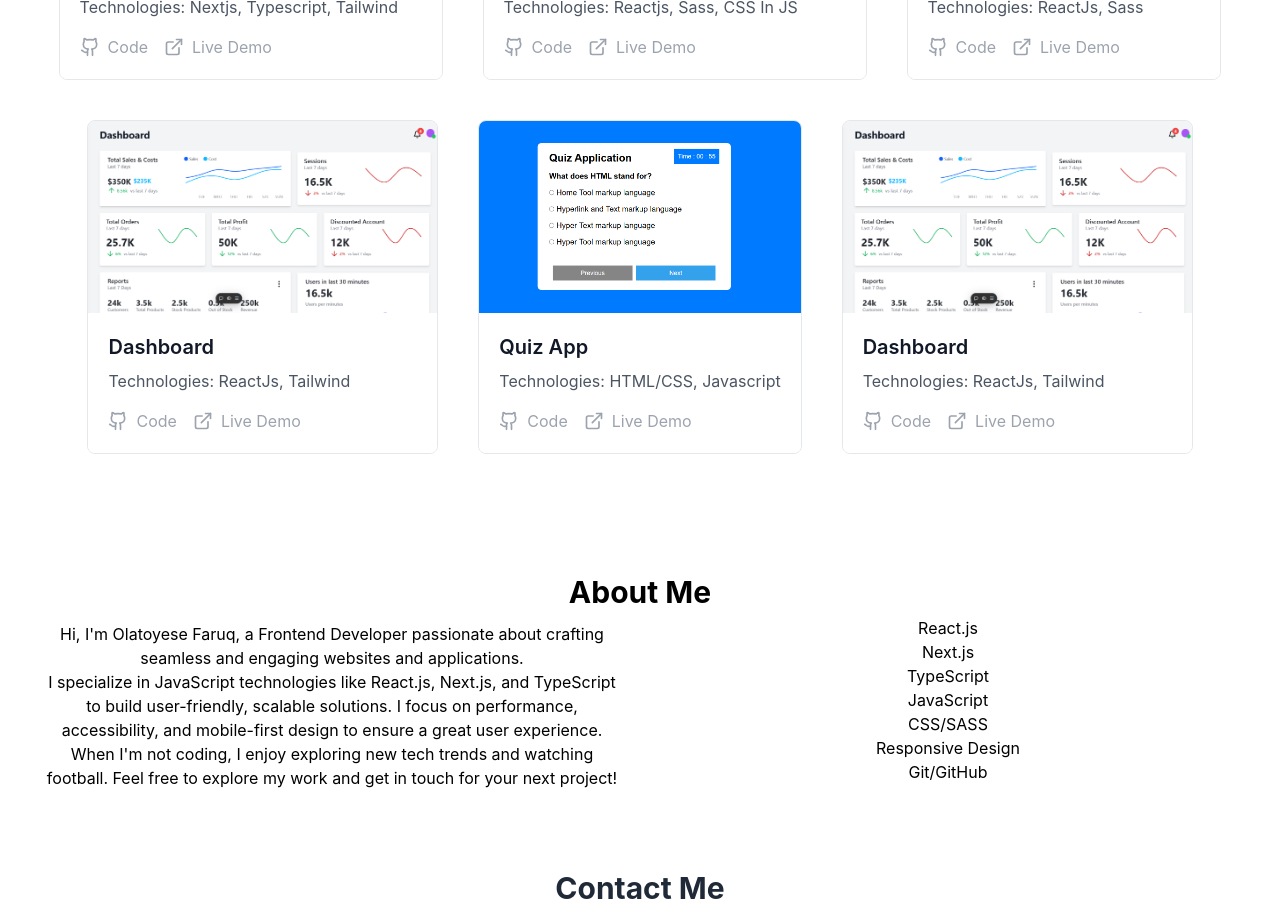
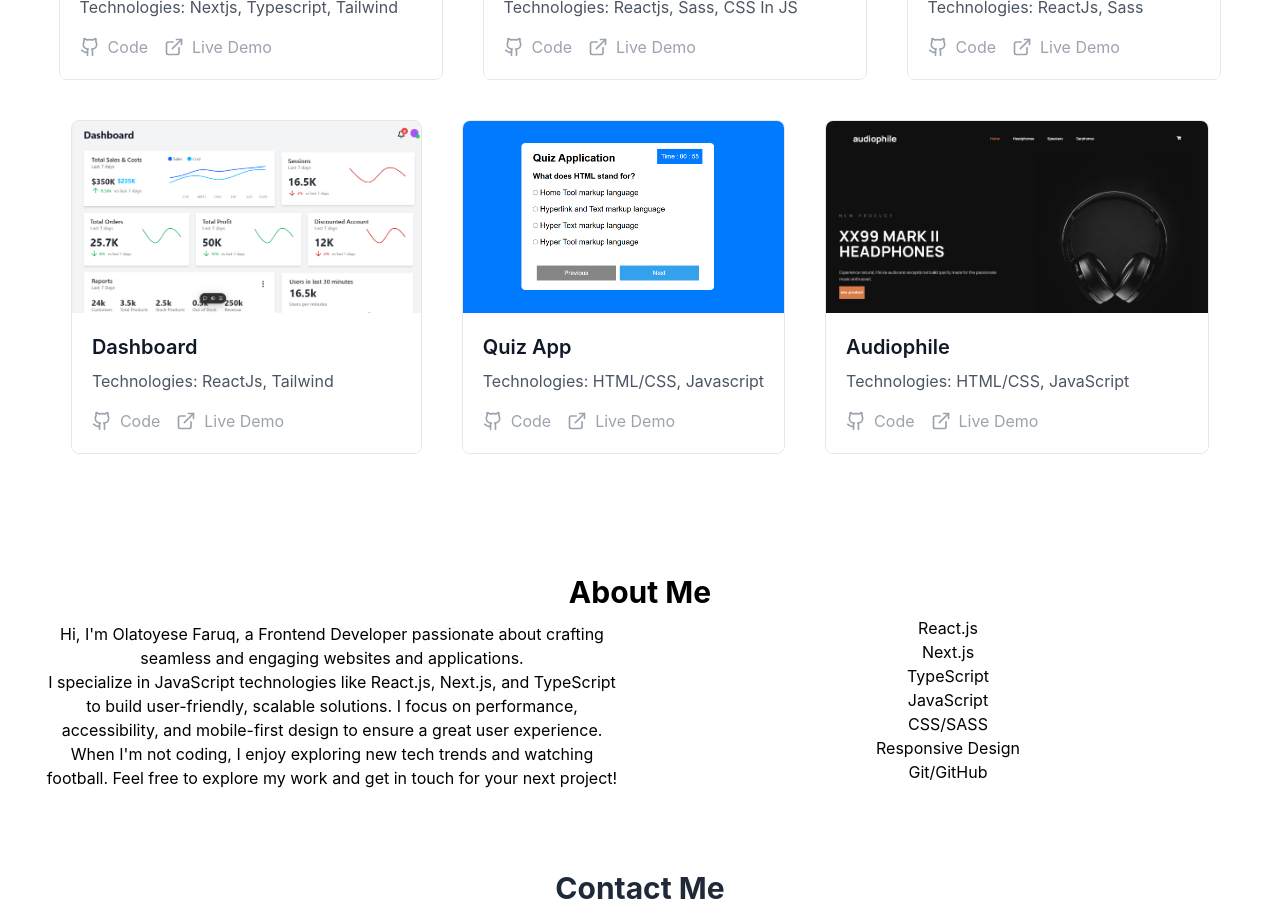
Before and after one commit to Wheezy049/Portfolio, a React (Create React App) app: page / in a window 1280 px wide. Shown: the part 920-1837 px from the top of the page. Built offline with nearby package versions, Linux system fonts and the light colour scheme.

Commit message:
initail commit

```diff
--- a/src/components/project.js
+++ b/src/components/project.js
@@ -101,11 +101,11 @@ const project = [
     href2: 'https://github.com/Wheezy049/Quiz-App',
   },
   {
-    title: 'Dashboard',
-    technologies: 'ReactJs, Tailwind',
-    img: '/dashboard.png',
-    href: 'https://dashboard-woad-one-36.vercel.app/',
-    href2: 'https://github.com/Wheezy049/Dashboard',
+    title: 'Audiophile',
+    technologies: 'HTML/CSS, JavaScript',
+    img: '/audiophile.png',
+    href: 'https://audiophile-wheezy049.vercel.app/',
+    href2: 'https://github.com/Wheezy049/audiophile',
   },
 ];
 
```
Also changed, not shown: public/audiophile.png (added).
